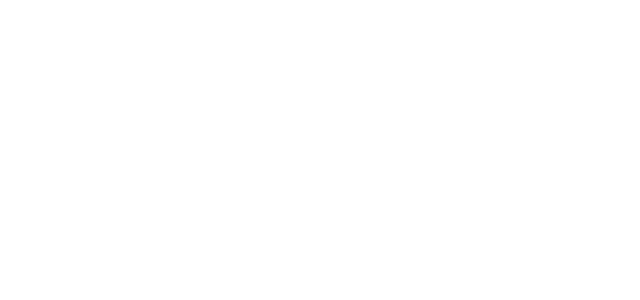
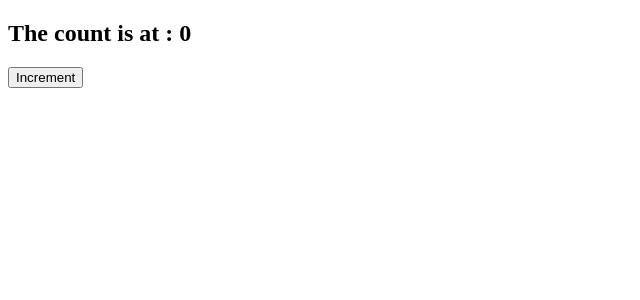
Before and after one commit to Adolfo-97/React, a React (Vite) app in the folder exercise/: page /Counter in a window 1280 px wide. Before the commit this address had no page. Shown: the top 300 px of the page, without its empty margins (0-640 px from the left). Built offline with nearby package versions, Linux system fonts and the light colour scheme.

Commit message:
upload esercizio

```diff
--- a/exercise/src/App.jsx
+++ b/exercise/src/App.jsx
@@ -1,11 +1,16 @@
 import { Route, Routes } from "react-router-dom";
 import { Welcome } from "./Welcome";
+import { Counter } from "./Counter";
 
 export function App({ name }) {
   return (
     <div>
       <Routes>
         <Route path="/" element={<Welcome name="Mark" />} />
+        <Route
+          path="/Counter"
+          element={<Counter initialValue={0} increment={1} />}
+        />
       </Routes>
     </div>
   );
--- /dev/null
+++ b/exercise/src/Counter.jsx
@@ -0,0 +1,17 @@
+import { useState } from "react";
+
+export function Counter({ initialValue = 99, increment = 1 }) {
+  const [counter, setCounter] = useState(initialValue);
+
+  function handleIncrement() {
+    setCounter((counter) => counter + increment);
+    //It's important to use a function to deal with asynchronous updates, like in this case we want to update the latest "version" of our counter, an immedediate
+    //value may update the value only once at the time even if we do more increments inside a function.
+  }
+  return (
+    <div>
+      <h2>The count is at : {counter}</h2>
+      <button onClick={handleIncrement}>Increment</button>
+    </div>
+  );
+}
```
